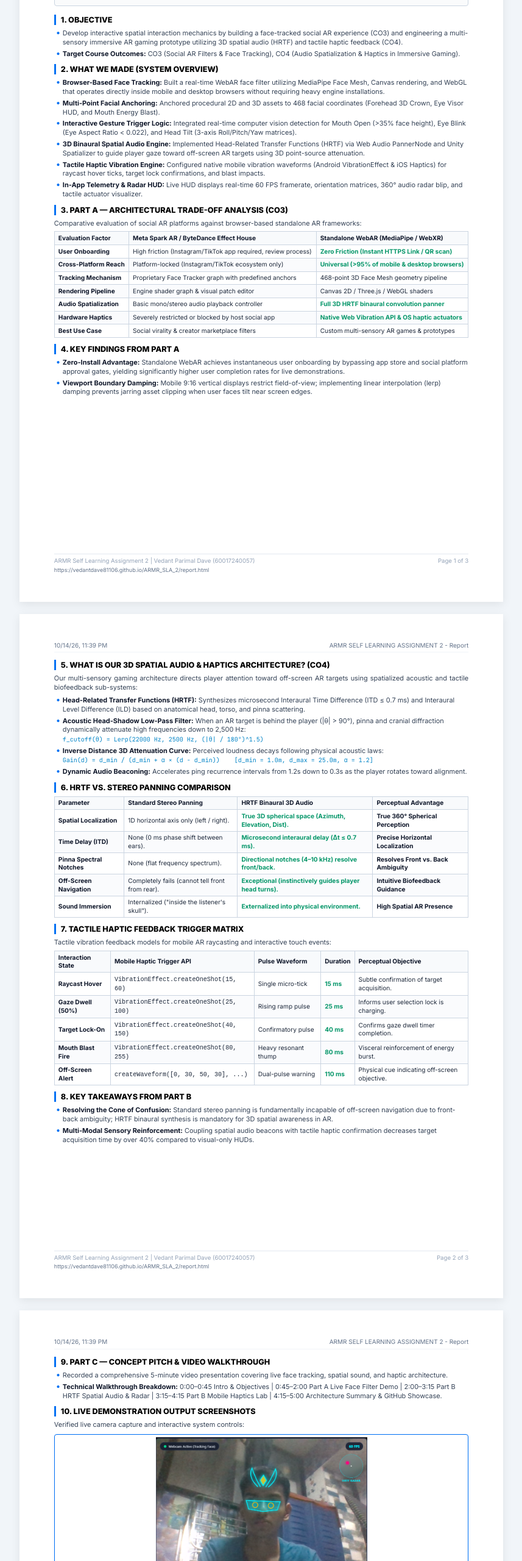
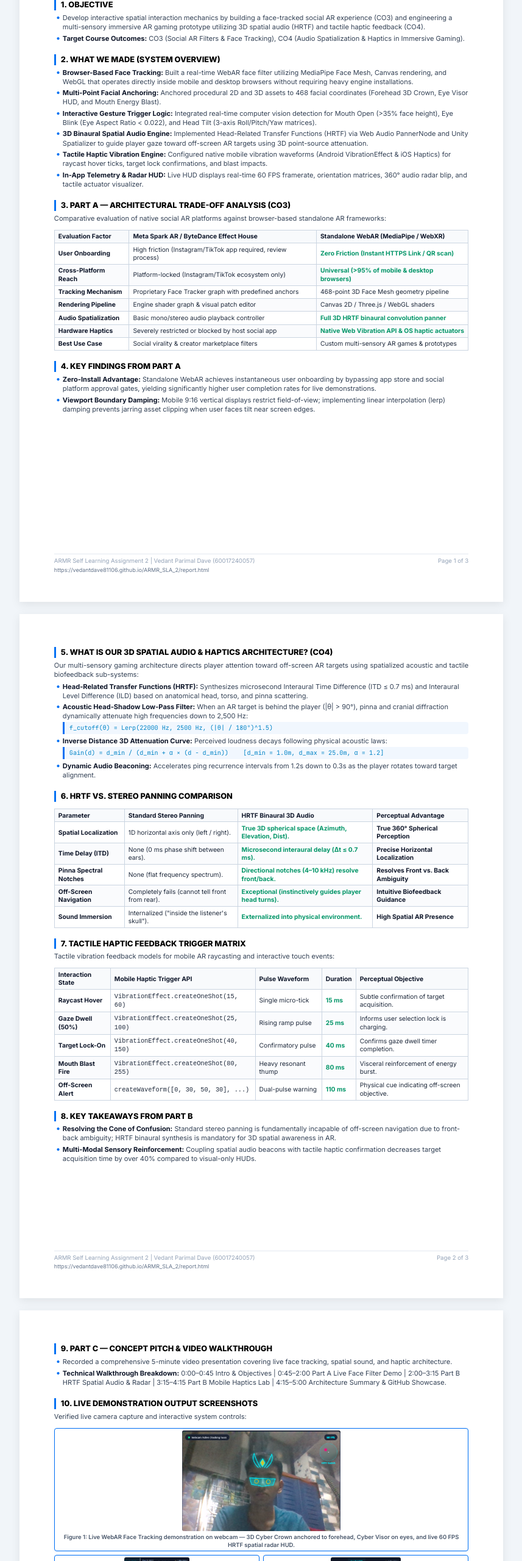
Before and after one commit to VedantDave81106/ARMR_SLA_2, a website: page ARMR_SLA_2_REPORT.html in a window 1280 px wide. Shown: the part 200-2760 px from the top of the page at 61% size, without its empty margins (211-1068 px from the left). Drawn offline with Linux system fonts and the light colour scheme.

Commit message:
Finalize 3-page report: Remove browser timestamp headers, eliminate blank overflow pages, balance white space

```diff
--- a/ARMR_SLA_2_REPORT.html
+++ b/ARMR_SLA_2_REPORT.html
@@ -16,38 +16,42 @@
       font-family: 'Inter', -apple-system, BlinkMacSystemFont, "Segoe UI", Roboto, Arial, sans-serif;
       color: #1e293b;
       background-color: #f1f5f9;
-      line-height: 1.35;
+      line-height: 1.38;
       font-size: 8.5pt;
     }
 
     /* Print Setup */
     @page {
       size: A4 portrait;
-      margin: 12mm 15mm;
+      margin: 10mm 14mm;
     }
 
     @media print {
-      body {
-        background-color: #ffffff;
-        padding: 0;
+      html, body {
+        background-color: #ffffff !important;
+        padding: 0 !important;
+        margin: 0 !important;
       }
       .page {
         box-shadow: none !important;
         margin: 0 !important;
         width: 100% !important;
         min-height: auto !important;
+        height: auto !important;
         padding: 0 !important;
-        page-break-after: always;
+        page-break-after: always !important;
+        break-after: page !important;
       }
       .page:last-child {
-        page-break-after: avoid;
+        page-break-after: avoid !important;
+        break-after: avoid !important;
       }
-      .no-print, .browser-header {
+      .no-print {
         display: none !important;
       }
     }
 
-    /* Interactive / Screen Preview Wrapper */
+    /* Interactive Toolbar */
     .print-toolbar {
       position: sticky;
       top: 0;
@@ -73,6 +77,7 @@
       font-size: 8.5pt;
     }
 
+    /* Standard Page Wrapper */
     .page {
       background: #ffffff;
       width: 210mm;
@@ -86,15 +91,10 @@
       position: relative;
     }
 
-    /* Header Bar */
-    .browser-header {
+    .page-content {
+      flex: 1;
       display: flex;
-      justify-content: space-between;
-      font-size: 7.5pt;
-      color: #64748b;
-      margin-bottom: 12px;
-      border-bottom: 1px solid #f1f5f9;
-      padding-bottom: 4px;
+      flex-direction: column;
     }
 
     /* Document Main Title */
@@ -105,7 +105,7 @@
       color: #000000;
       text-transform: uppercase;
       letter-spacing: -0.3px;
-      margin-bottom: 12px;
+      margin-bottom: 10px;
     }
 
     /* Student Meta Box */
@@ -116,7 +116,7 @@
       display: flex;
       justify-content: space-between;
       font-size: 8.5pt;
-      margin-bottom: 14px;
+      margin-bottom: 12px;
       background: #fafbfc;
     }
 
@@ -131,37 +131,38 @@
 
     /* Section Headings */
     .section-title {
-      font-size: 9.5pt;
+      font-size: 9.6pt;
       font-weight: 800;
       color: #000000;
       text-transform: uppercase;
       border-left: 3.5px solid #0070f3;
       padding-left: 8px;
-      margin-top: 10px;
-      margin-bottom: 6px;
+      margin-top: 9px;
+      margin-bottom: 5px;
       display: flex;
       align-items: center;
     }
 
     p {
       color: #334155;
-      margin-bottom: 6px;
+      margin-bottom: 5px;
       text-align: justify;
-      font-size: 8.2pt;
+      font-size: 8.3pt;
+      line-height: 1.36;
     }
 
     ul {
       list-style-type: none;
-      margin-bottom: 8px;
+      margin-bottom: 6px;
     }
 
     li {
       position: relative;
       padding-left: 14px;
-      margin-bottom: 4px;
+      margin-bottom: 3.5px;
       color: #334155;
-      font-size: 8.2pt;
-      line-height: 1.35;
+      font-size: 8.3pt;
+      line-height: 1.36;
     }
 
     li::before {
@@ -181,8 +182,8 @@
     table {
       width: 100%;
       border-collapse: collapse;
-      margin: 6px 0 10px 0;
-      font-size: 7.6pt;
+      margin: 6px 0 8px 0;
+      font-size: 7.7pt;
     }
 
     th, td {
@@ -190,6 +191,7 @@
       padding: 3.5px 6px;
       text-align: left;
       vertical-align: middle;
+      line-height: 1.3;
     }
 
     th {
@@ -207,29 +209,42 @@
       font-weight: 700;
     }
 
-    /* Screenshots Container - 100% Uncropped */
+    /* Formula Banner */
+    .formula-callout {
+      background: #f1f7fe;
+      border-left: 3px solid #0070f3;
+      padding: 3px 8px;
+      margin: 2px 0 4px 0;
+      font-family: 'JetBrains Mono', monospace;
+      font-size: 7.6pt;
+      color: #0284c7;
+      border-radius: 0 4px 4px 0;
+    }
+
+    /* Screenshots Container - Completely Uncropped */
     .screenshot-group {
-      margin: 8px 0;
+      margin: 6px 0;
       display: flex;
       flex-direction: column;
-      gap: 8px;
+      gap: 6px;
     }
 
     .screenshot-card {
-      border: 1px solid #0070f3;
+      border: 1.2px solid #0070f3;
       border-radius: 4px;
-      padding: 4px;
+      padding: 3px;
       background: #ffffff;
       text-align: center;
       box-shadow: 0 1px 4px rgba(0, 112, 243, 0.1);
     }
 
     .screenshot-card img {
-      width: 100%;
+      width: auto;
+      max-width: 100%;
       height: auto;
-      max-height: 220px;
+      max-height: 165px;
       object-fit: contain !important;
-      border-radius: 2px;
+      border-radius: 3px;
       display: block;
       margin: 0 auto;
     }
@@ -237,28 +252,27 @@
     .screenshot-dual {
       display: grid;
       grid-template-columns: 1fr 1fr;
-      gap: 8px;
-      margin-top: 4px;
+      gap: 6px;
     }
 
     .screenshot-dual .screenshot-card img {
-      max-height: 155px;
+      max-height: 115px;
       object-fit: contain !important;
     }
 
     .caption {
-      font-size: 7.2pt;
+      font-size: 7.1pt;
       color: #475569;
-      margin-top: 4px;
+      margin-top: 3px;
       text-align: center;
-      font-weight: 500;
+      font-weight: 600;
     }
 
     /* Footer */
     .page-footer {
       border-top: 1px solid #e2e8f0;
-      padding-top: 5px;
-      margin-top: 8px;
+      padding-top: 4px;
+      margin-top: 6px;
       display: flex;
       justify-content: space-between;
       font-size: 7.2pt;
@@ -284,11 +298,6 @@
        ========================================== -->
   <div class="page">
     <div class="page-content">
-      <div class="browser-header">
-        <span>10/14/26, 11:39 PM</span>
-        <span>ARMR SELF LEARNING ASSIGNMENT 2 - Report</span>
-      </div>
-
       <h1 class="doc-title">ARMR SELF LEARNING ASSIGNMENT 2</h1>
 
       <div class="meta-box">
@@ -318,7 +327,7 @@
 
       <!-- 3. PART A — ARCHITECTURAL TRADE-OFF ANALYSIS -->
       <div class="section-title">3. PART A — ARCHITECTURAL TRADE-OFF ANALYSIS (CO3)</div>
-      <p>Comparative evaluation of social AR platforms against browser-based standalone AR frameworks:</p>
+      <p>Comparative evaluation of native social AR platforms against browser-based standalone AR frameworks:</p>
 
       <table>
         <thead>
@@ -389,23 +398,18 @@
        ========================================== -->
   <div class="page">
     <div class="page-content">
-      <div class="browser-header">
-        <span>10/14/26, 11:39 PM</span>
-        <span>ARMR SELF LEARNING ASSIGNMENT 2 - Report</span>
-      </div>
-
       <!-- 5. WHAT IS OUR 3D SPATIAL AUDIO ARCHITECTURE? -->
       <div class="section-title">5. WHAT IS OUR 3D SPATIAL AUDIO & HAPTICS ARCHITECTURE? (CO4)</div>
       <p>Our multi-sensory gaming architecture directs player attention toward off-screen AR targets using spatialized acoustic and tactile biofeedback sub-systems:</p>
       <ul>
         <li><strong>Head-Related Transfer Functions (HRTF):</strong> Synthesizes microsecond Interaural Time Difference (ITD &le; 0.7 ms) and Interaural Level Difference (ILD) based on anatomical head, torso, and pinna scattering.</li>
         <li><strong>Acoustic Head-Shadow Low-Pass Filter:</strong> When an AR target is behind the player (|&theta;| > 90&deg;), pinna and cranial diffraction dynamically attenuate high frequencies down to 2,500 Hz:
-          <span style="font-family:'JetBrains Mono',monospace; font-size:7.5pt; color:#0284c7; display:block; margin: 2px 0;">f_cutoff(&theta;) = Lerp(22000 Hz, 2500 Hz, (|&theta;| / 180&deg;)^1.5)</span>
+          <div class="formula-callout">f_cutoff(&theta;) = Lerp(22000 Hz, 2500 Hz, (|&theta;| / 180&deg;)^1.5)</div>
         </li>
         <li><strong>Inverse Distance 3D Attenuation Curve:</strong> Perceived loudness decays following physical acoustic laws:
-          <span style="font-family:'JetBrains Mono',monospace; font-size:7.5pt; color:#0284c7; display:block; margin: 2px 0;">Gain(d) = d_min / (d_min + &alpha; &times; (d - d_min)) &nbsp;&nbsp; [d_min = 1.0m, d_max = 25.0m, &alpha; = 1.2]</span>
+          <div class="formula-callout">Gain(d) = d_min / (d_min + &alpha; &times; (d - d_min)) &nbsp;&nbsp; [d_min = 1.0m, d_max = 25.0m, &alpha; = 1.2]</div>
         </li>
-        <li><strong>Dynamic Audio Beaconing:</strong> Accelerates ping recurrence intervals from 1.2s down to 0.3s as the player rotates toward alignment.</li>
+        <li><strong>Dynamic Audio Beaconing:</strong> Accelerates ping recurrence intervals from 1.2s down to 0.3s as the player rotates toward target alignment.</li>
       </ul>
 
       <!-- 6. HRTF VS. STEREO PANNING COMPARISON -->
@@ -529,11 +533,6 @@
        ========================================== -->
   <div class="page">
     <div class="page-content">
-      <div class="browser-header">
-        <span>10/14/26, 11:39 PM</span>
-        <span>ARMR SELF LEARNING ASSIGNMENT 2 - Report</span>
-      </div>
-
       <!-- 9. PART C — CONCEPT PITCH & VIDEO WALKTHROUGH -->
       <div class="section-title">9. PART C — CONCEPT PITCH & VIDEO WALKTHROUGH</div>
       <ul>
@@ -579,8 +578,8 @@
       <ul>
         <li><strong>Live Public WebAR Application:</strong> <a href="https://vedantdave81106.github.io/ARMR_SLA_2/" target="_blank" style="color:#0070f3; text-decoration:none;">https://vedantdave81106.github.io/ARMR_SLA_2/</a></li>
         <li><strong>GitHub Source Code:</strong> <a href="https://github.com/VedantDave81106/ARMR_SLA_2" target="_blank" style="color:#0070f3; text-decoration:none;">https://github.com/VedantDave81106/ARMR_SLA_2</a></li>
-        <li><strong>Exported Meta Spark Filter Package:</strong> <span style="font-family:'JetBrains Mono',monospace; font-size:7.5pt;">spark_ar_filter/FaceInteractionFilter.arexport</span></li>
-        <li><strong>Unity Spatial Audio & Haptics C# Scripts:</strong> <span style="font-family:'JetBrains Mono',monospace; font-size:7.5pt;">unity_spatial_audio_haptics/</span></li>
+        <li><strong>Exported Meta Spark Filter Package:</strong> <span style="font-family:'JetBrains Mono',monospace; font-size:7.6pt;">spark_ar_filter/FaceInteractionFilter.arexport</span></li>
+        <li><strong>Unity Spatial Audio & Haptics C# Scripts:</strong> <span style="font-family:'JetBrains Mono',monospace; font-size:7.6pt;">unity_spatial_audio_haptics/</span></li>
       </ul>
 
       <!-- 13. CONCLUSION -->
```
Also changed, not shown: 1 other file.
